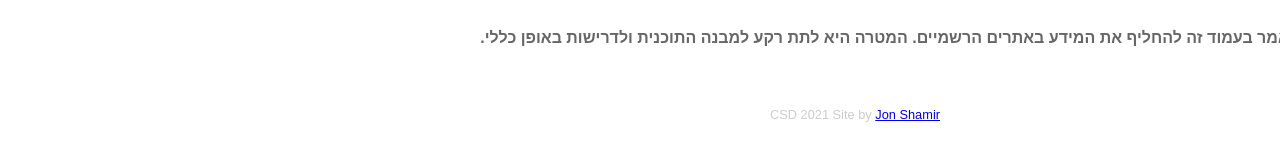
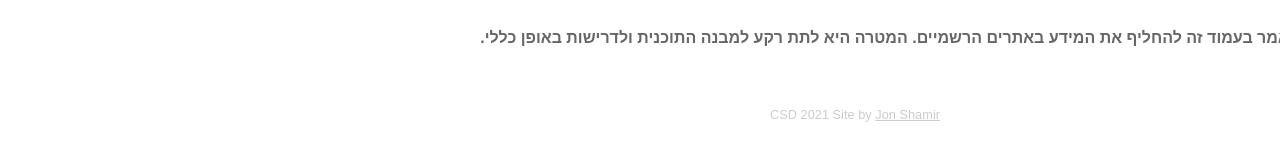
Before and after one commit to bsc-des/csd.degree, a Jekyll site: the page built from about.md, in a window 1280 px wide. Shown: the part 176-337 px from the top of the page. Built offline with Jekyll 4.4.1, drawn with Linux system fonts in a browser that asks for light colours; some web fonts are replaced.

Commit message:
Footer style

```diff
--- a/_sass/main.scss
+++ b/_sass/main.scss
@@ -43,6 +43,13 @@ footer {
   padding: 1em;
   color: #ccc;
   font-size: 0.8em;
+  a {
+    color: #ccc;
+
+    &:hover {
+      text-decoration: none;
+    }
+  }
 }
 
 img {
```
